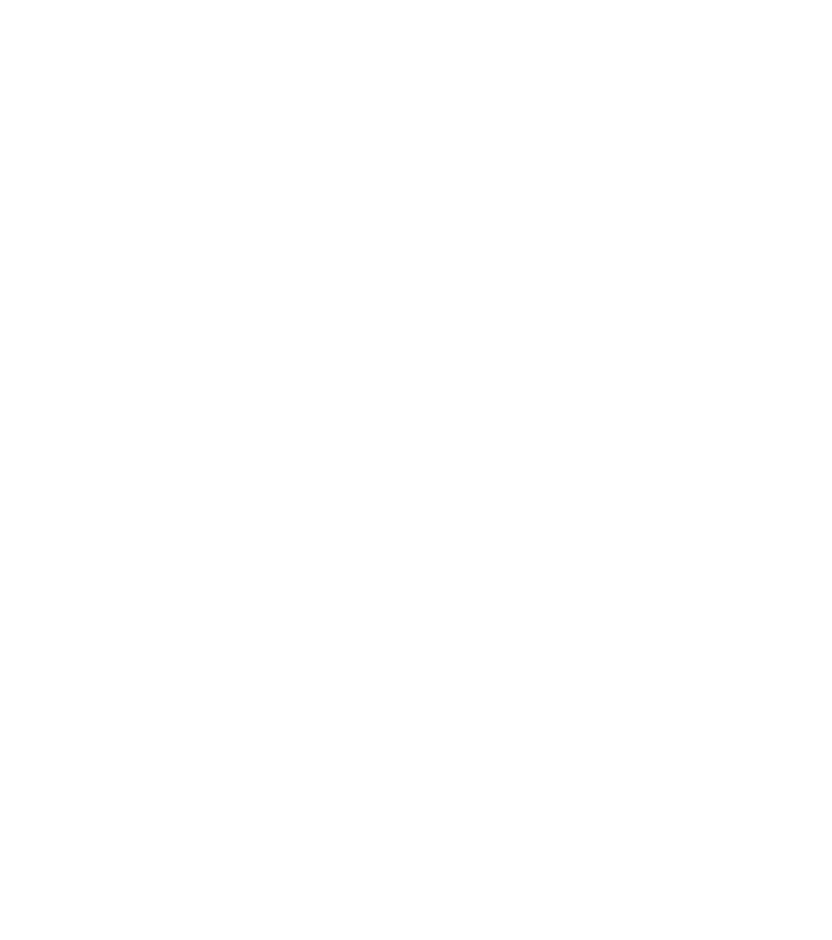
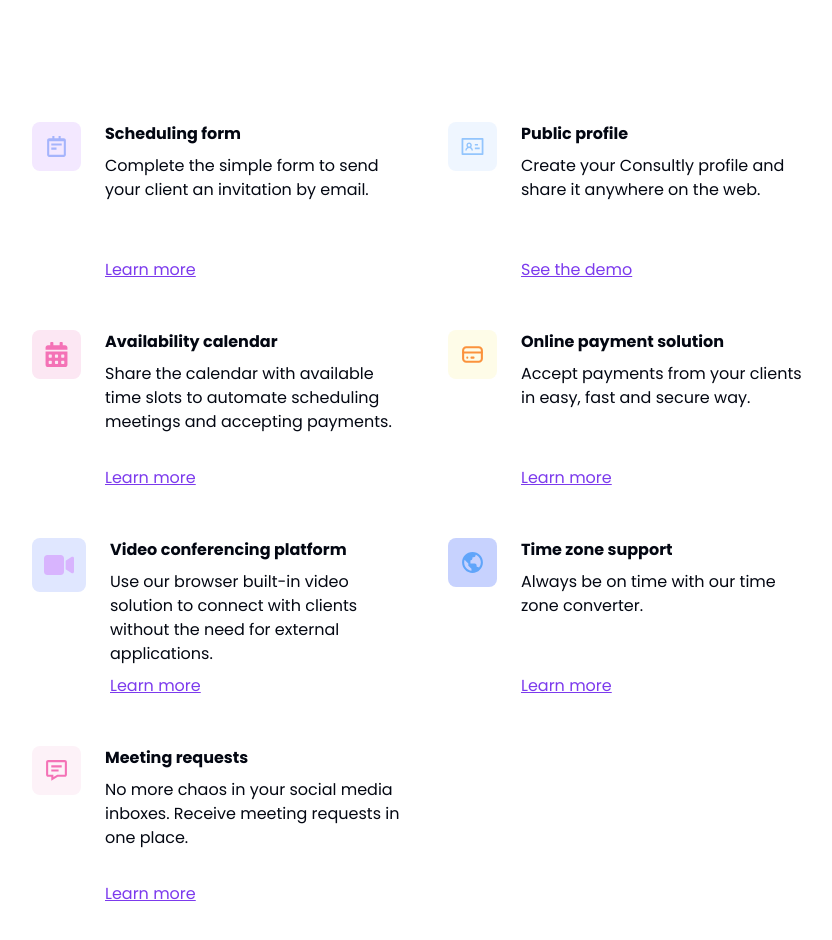
Before and after one commit to Taofeekabdulazeez/consultly-new, a Next.js app: page / in a window 1280 px wide. Shown: the part 1460-2400 px from the top of the page, without its empty margins (216-1048 px from the left). Before the commit the page ends 800 px from the top, so only its background shows below. Built offline with nearby package versions, Linux system fonts and the light colour scheme.

Commit message:
landing cont

```diff
--- a/app/(home)/page.tsx
+++ b/app/(home)/page.tsx
@@ -1,5 +1,12 @@
 import { Button } from "@/components/ui/button";
 import ComboBox from "../../components/ComboBox";
+import { BiNotepad } from "react-icons/bi";
+import { AiOutlineIdcard } from "react-icons/ai";
+import { FaCalendarAlt } from "react-icons/fa";
+import { TbCreditCard } from "react-icons/tb";
+import { FaVideo } from "react-icons/fa6";
+import { BiWorld } from "react-icons/bi";
+import { BiMessageDetail } from "react-icons/bi";
 
 export default function Home() {
   return (
@@ -19,7 +26,7 @@
             </div>
             <div className="flex flex-1 items-center justify-between">
               <nav className="flex space-x-8  text-sm">
-                <a href="#">Features</a>
+                <a href="#features">Features</a>
                 <a href="#">How It Works</a>
                 <a href="#">Contact</a>
               </nav>
@@ -62,11 +69,184 @@
                duration-150 ease-in-out border border-primary/70 hover:bg-purple-300
                 font-medium text-primary px-3 py-2 rounded-full hover:border-gray-300 px-5 md:px-10"
               href="#"
-            >Learn more
+            >
+              Learn more
             </a>
           </div>
         </div>
       </div>
+
+      <section className="scroll-mt-24 py-16 bg-white" id="features">
+        <div className="mx-auto max-w-screen-2xl px-4 text-center sm:px-6 lg:px-8">
+          <div className="space-y-8">
+            <h2 className="text-primary text-base font-medium uppercase tracking-wider">
+              Features
+            </h2>
+            <h3 className="text-balance font-display mt-2 text-3xl font-bold tracking-tight text-gray-900 sm:text-4xl">
+              Everything you need in one place
+            </h3>
+            <p className="text-balance header:px-16 mx-auto max-w-4xl px-6 text-slate-700 md:text-lg">
+              Explore our feature set that helps you manage your online
+              consultations workflow.
+            </p>
+          </div>
+          <div>
+            <div className="relative mx-auto mt-8 mx-w-6xl rounded-md bg-gray-100 p-1 sm:p-4">
+              <img src="./dashboard.jpg" alt="dash" />
+            </div>
+          </div>
+        </div>
+      </section>
+      <section className="scroll-mt-24 py-16 bg-white">
+        <div className="mx-auto max-w-4xl text-center sm:px-6 1g:px-8">
+          <div className="grid auto-cols-max auto-rows-fr grid-cols-1 gap-4 px-6 sm:grid-cols-2 sm:gap-8">
+            <div className="flex flex-col p-2 sm:flex-row">
+              <div className="self-start rounded-lg p-3 bg-purple-100">
+                <BiNotepad className="size-[25px] text-indigo-300" />
+              </div>
+              <div className="flex flex-col text-left sm:ml-6">
+                <div className="mt-4 flex-1 space-y-2 sm:mt-0">
+                  <h3 className="font-bold">Scheduling form</h3>
+                  <p>
+                    Complete the simple form to send your client an invitation
+                    by email.
+                  </p>
+                </div>
+                <a
+                  href="#"
+                  target="_blank"
+                  className="text-primary mt-2 cursor-pointer underline"
+                >
+                  Learn more
+                </a>
+              </div>
+            </div>
+            <div className="flex flex-col p-2 sm:flex-row">
+              <div className="self-start rounded-lg p-3 bg-blue-50">
+                <AiOutlineIdcard className="size-[25px] text-blue-300" />
+              </div>
+              <div className="flex flex-col text-left sm:ml-6">
+                <div className="mt-4 flex-1 space-y-2 sm:mt-0">
+                  <h3 className="font-bold">Public profile</h3>
+                  <p>
+                    Create your Consultly profile and share it anywhere on the
+                    web.
+                  </p>
+                </div>
+                <a
+                  href="#"
+                  target="_blank"
+                  className="text-primary mt-2 cursor-pointer underline"
+                >
+                  See the demo
+                </a>
+              </div>
+            </div>
+            <div className="flex flex-col p-2 sm:flex-row">
+              <div className="self-start rounded-lg p-3 bg-pink-100">
+                <FaCalendarAlt className="size-[25px] text-pink-400" />
+              </div>
+              <div className="flex flex-col text-left sm:ml-6">
+                <div className="mt-4 flex-1 space-y-2 sm:mt-0">
+                  <h3 className="font-bold">Availability calendar</h3>
+                  <p>
+                    Share the calendar with available time slots to automate
+                    scheduling meetings and accepting payments.
+                  </p>
+                </div>
+                <a
+                  href="#"
+                  target="_blank"
+                  className="text-primary mt-2 cursor-pointer underline"
+                >
+                  Learn more
+                </a>
+              </div>
+            </div>
+            <div className="flex flex-col p-2 sm:flex-row">
+              <div className="self-start rounded-lg p-3 bg-yellow-50">
+                <TbCreditCard className="size-[25px] text-orange-400" />
+              </div>
+              <div className="flex flex-col text-left sm:ml-6">
+                <div className="mt-4 flex-1 space-y-2 sm:mt-0">
+                  <h3 className="font-bold">Online payment solution</h3>
+                  <p>
+                    Accept payments from your clients in easy, fast and secure
+                    way.
+                  </p>
+                </div>
+                <a
+                  href="#"
+                  target="_blank"
+                  className="text-primary mt-2 cursor-pointer underline"
+                >
+                  Learn more
+                </a>
+              </div>
+            </div>
+            <div className="flex flex-col p-2 sm:flex-row">
+              <div className="self-start rounded-lg p-3 bg-indigo-100">
+                <FaVideo className="size-[30px] text-purple-300" />
+              </div>
+              <div className="flex flex-col text-left sm:ml-6">
+                <div className="mt-4 flex-1 space-y-2 sm:mt-0">
+                  <h3 className="font-bold">Video conferencing platform</h3>
+                  <p>
+                    Use our browser built-in video solution to connect with
+                    clients without the need for external applications.
+                  </p>
+                </div>
+                <a
+                  href="#"
+                  target="_blank"
+                  className="text-primary mt-2 cursor-pointer underline"
+                >
+                  Learn more
+                </a>
+              </div>
+            </div>
+            <div className="flex flex-col p-2 sm:flex-row">
+              <div className="self-start rounded-lg p-3 bg-indigo-200">
+                <BiWorld className="size-[25px] text-blue-400" />
+              </div>
+              <div className="flex flex-col text-left sm:ml-6">
+                <div className="mt-4 flex-1 space-y-2 sm:mt-0">
+                  <h3 className="font-bold">Time zone support</h3>
+                  <p>Always be on time with our time zone converter.</p>
+                </div>
+                <a
+                  href="#"
+                  target="_blank"
+                  className="text-primary mt-2 cursor-pointer underline"
+                >
+                  Learn more
+                </a>
+              </div>
+            </div>
+            <div className="flex flex-col p-2 sm:flex-row">
+              <div className="self-start rounded-lg p-3 bg-pink-50">
+                <BiMessageDetail className="size-[25px] text-pink-400" />
+              </div>
+              <div className="flex flex-col text-left sm:ml-6">
+                <div className="mt-4 flex-1 space-y-2 sm:mt-0">
+                  <h3 className="font-bold">Meeting requests</h3>
+                  <p>
+                    No more chaos in your social media inboxes. Receive meeting
+                    requests in one place.
+                  </p>
+                </div>
+                <a
+                  href="#"
+                  target="_blank"
+                  className="text-primary mt-2 cursor-pointer underline"
+                >
+                  Learn more
+                </a>
+              </div>
+            </div>
+          </div>
+        </div>
+      </section>
     </body>
   );
 }
```
Also changed, not shown: public/dashboard.jpg (added).
